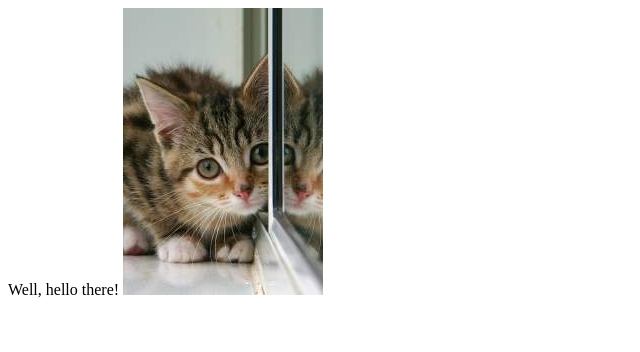
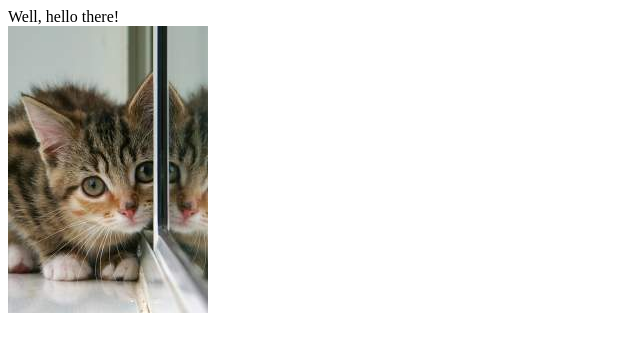
Before and after one commit to wastedpotential/html5-mobile-game, a website: page html/index.html in a window 1280 px wide. Shown: the whole page, without its empty margins (0-640 px from the left). Drawn offline with Linux system fonts and the light colour scheme.

Commit message:
forgot to save this file :P

```diff
--- a/html/index.html
+++ b/html/index.html
@@ -4,7 +4,7 @@
         <title>Title</title>
     </head>
     <body>
-        Well, hello there!
+        <div>Well, hello there!</div>
         <img src="images/287.jpg" />
     </body>
 </html>
```
